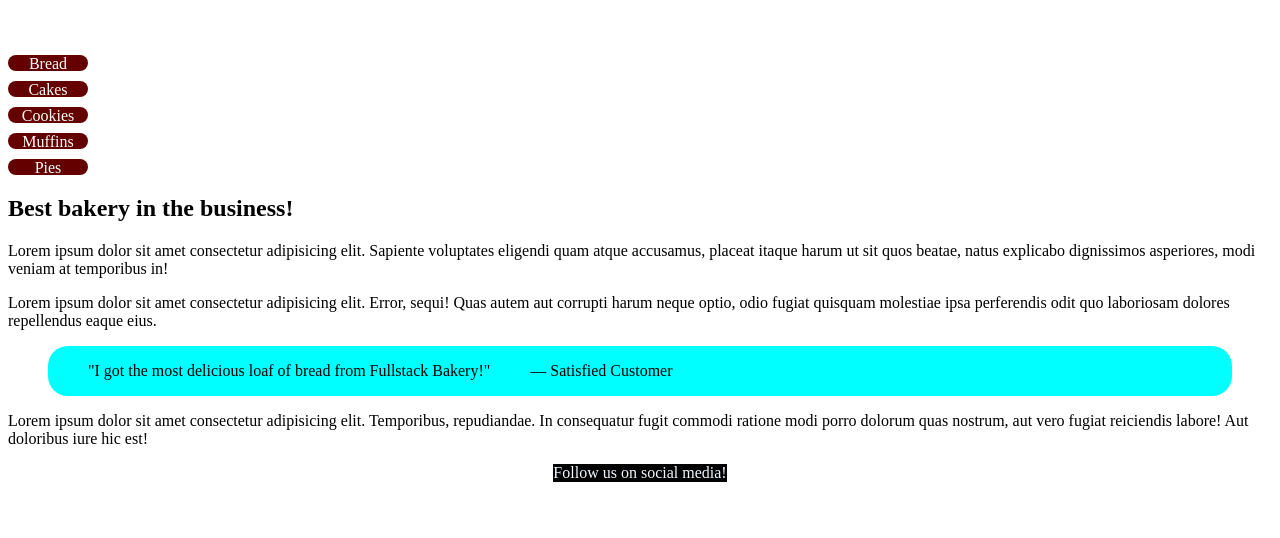
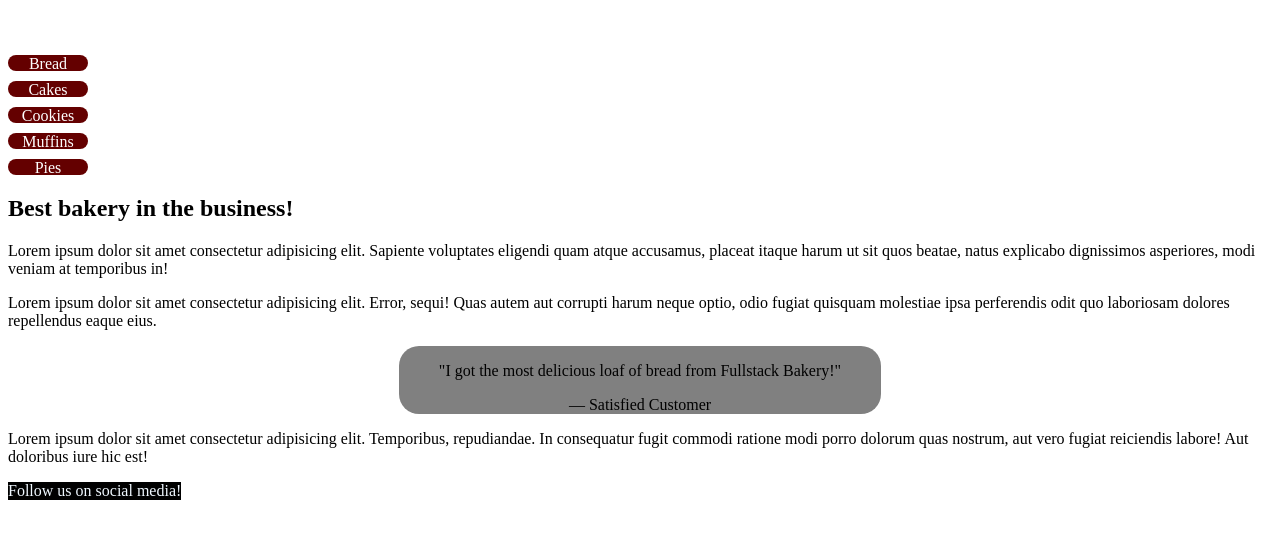
Before and after one commit to rpower271/fullstack-bakery, a plain HTML site: page index.html in a window 1280 px wide. Shown: the part 158-696 px from the top of the page. Drawn offline with Linux system fonts and the light colour scheme.

Commit message:
updated changes to the css file

```diff
--- a/style.css
+++ b/style.css
@@ -50,17 +50,17 @@ nav{
 .testimonial{
     display: flex;
     border-radius: 20px;
-    background-color: aqua;
-    flex-shrink: 50;
-
+    background-color: grey;
+    flex-direction: column;
+    justify-self: center;
+    align-self: center;
 }
 
 footer{
     background-color: rgb(0, 0, 0);
     color: aliceblue;
-    justify-self: center;
+    justify-self: baseline;
     align-self: center;
-    flex-direction: ;
 }
 
 figcaption{
```
